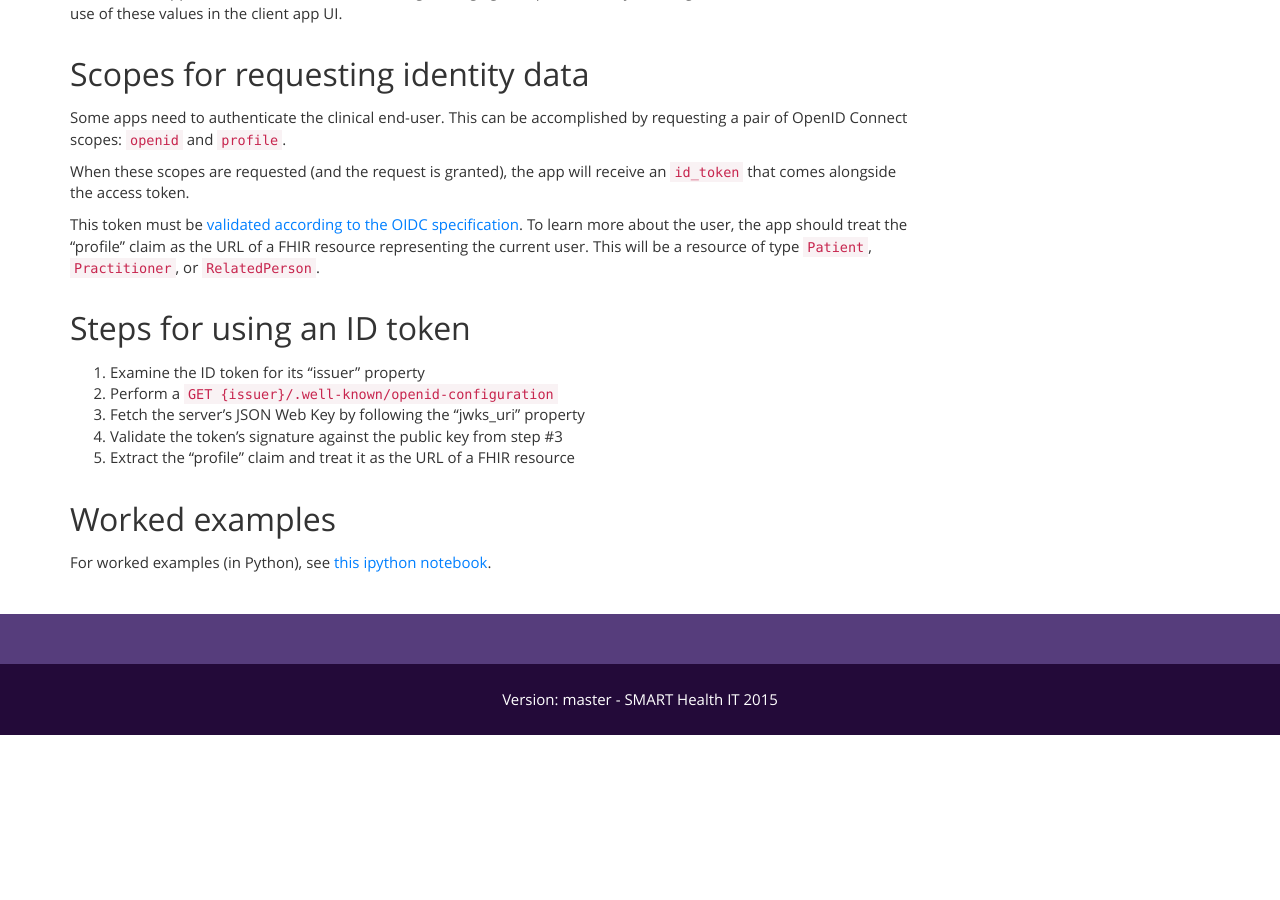
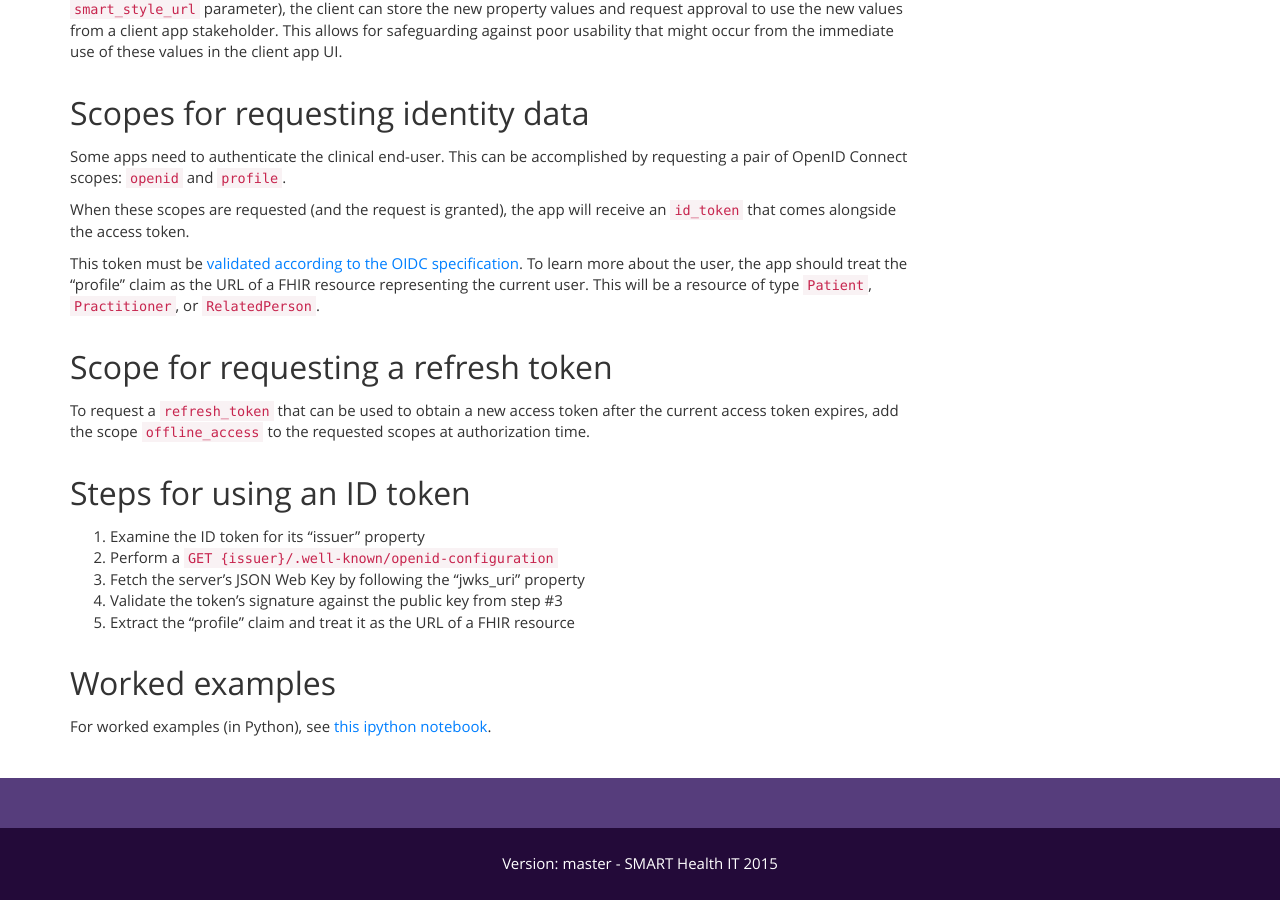
Before and after one commit to smart-on-fhir/smart-on-fhir.github.io, a Jekyll site: the page built from authorization/scopes-and-launch-context/index.md, in a window 1280 px wide and 900 px high, scrolled down 5093 px. Built offline with Jekyll 4.4.1, drawn with Linux system fonts in a browser that asks for light colours; Markdown is read by kramdown in place of the engine named in the settings; before the commit the page ends 5828 px from its top, so only the background shows below that; some of the changed text lies outside the part shown.

Commit message:
Document the  scope for refresh tokens

```diff
--- a/authorization/scopes-and-launch-context/index.md
+++ b/authorization/scopes-and-launch-context/index.md
@@ -25,6 +25,7 @@
 `openid` `profile` | Permission to retrieve information about the current logged-in user
 `launch`           | Permission to obtain launch context when app is launched from an EHR
 `launch/patient`   | When launching outside the EHR, ask for a patient to be selected at launch time
+`offline_access`   | Request a `refresh_token` that can be used after the access token rexpires
 
 
 ## Scopes for requesting clinical data
@@ -224,6 +225,12 @@
 a FHIR resource representing the current user. This will be a resource of type
 `Patient`, `Practitioner`, or `RelatedPerson`.
 
+## Scope for requesting a refresh token
+
+To request a `refresh_token` that can be used to obtain a new access token
+after the current access token expires, add the scope `offline_access` to the
+requested scopes at authorization time.
+
 ## Steps for using an ID token
 
  1. Examine the ID token for its "issuer" property
```
Also changed, not shown: authorization/confidential/index.md (+4 -1 lines), authorization/public/index.md (+4 -1 lines).
